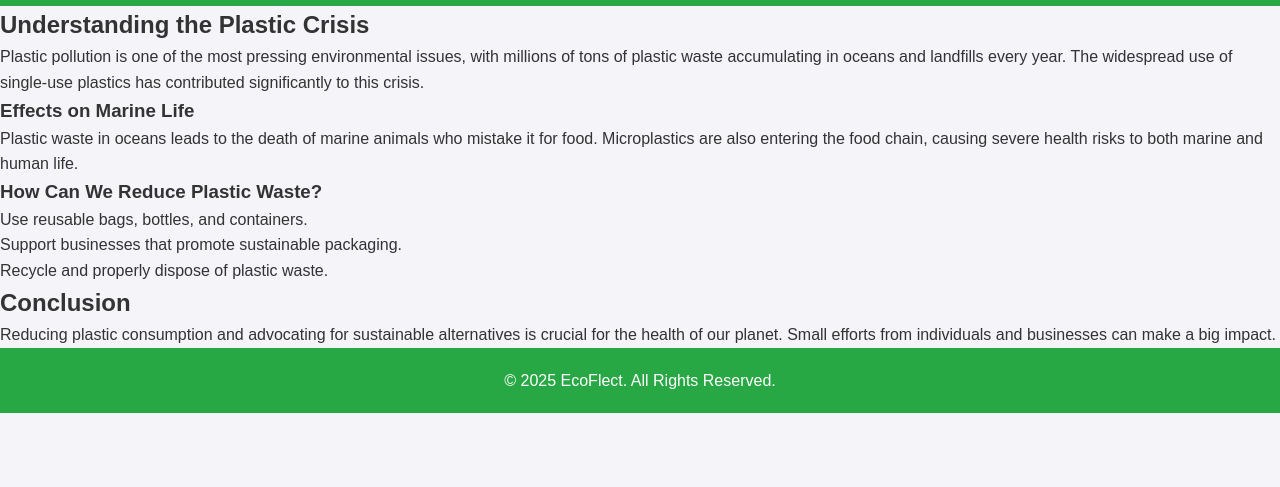
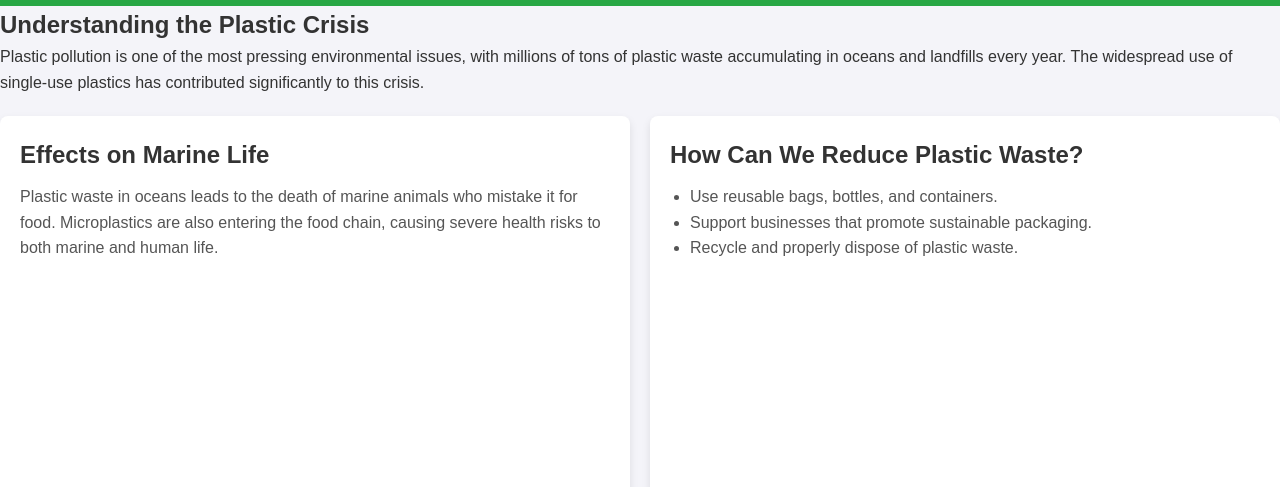
Before and after one commit to srishtipurohitaps/ecoflect, a plain HTML site: page article1.html in a window 1280 px wide. Shown: the part 313-800 px from the top of the page. Drawn offline with Linux system fonts and the light colour scheme.

Commit message:
Update styles.css

```diff
--- a/styles.css
+++ b/styles.css
@@ -344,3 +344,48 @@ form button:hover {
         width: 100%;
     }
 }
+
+/* Add these styles to your existing CSS */
+
+.main-points {
+    display: flex;
+    flex-wrap: wrap;
+    gap: 20px;
+    margin: 20px 0;
+}
+
+.point-box {
+    background: white;
+    padding: 20px;
+    border-radius: 8px;
+    box-shadow: 0 4px 8px rgba(0, 0, 0, 0.1);
+    width: calc(50% - 10px); /* Two boxes per row */
+    aspect-ratio: 3 / 2; /* 3:2 aspect ratio */
+    transition: transform 0.3s ease-in-out;
+}
+
+.point-box:hover {
+    transform: translateY(-5px);
+}
+
+.point-box h3 {
+    font-size: 1.5rem;
+    margin-bottom: 10px;
+}
+
+.point-box p, .point-box ul {
+    font-size: 1rem;
+    color: #555;
+}
+
+.point-box ul {
+    list-style-type: disc;
+    padding-left: 20px;
+}
+
+/* Responsive Design */
+@media (max-width: 768px) {
+    .point-box {
+        width: 100%; /* One box per row on smaller screens */
+    }
+}
```
